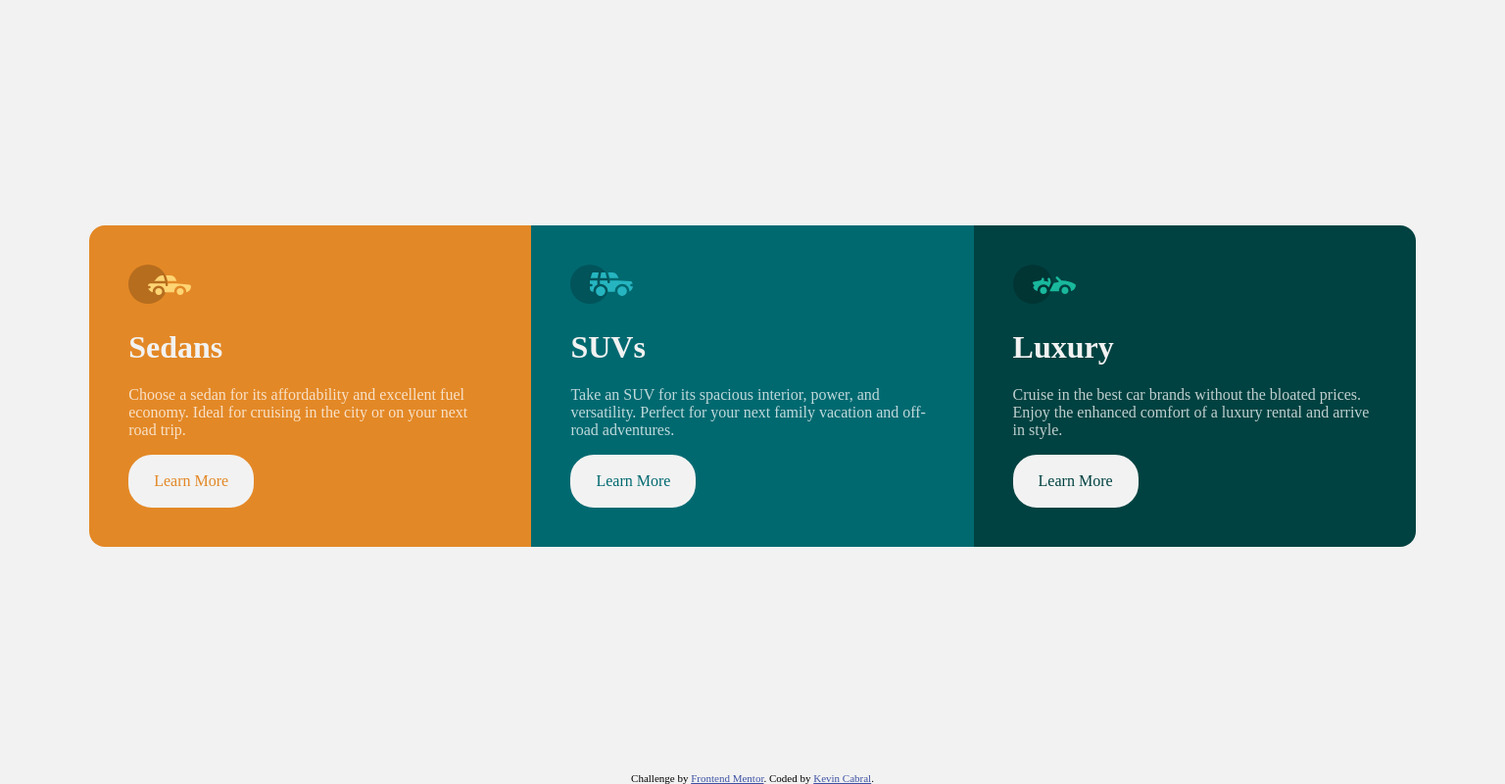
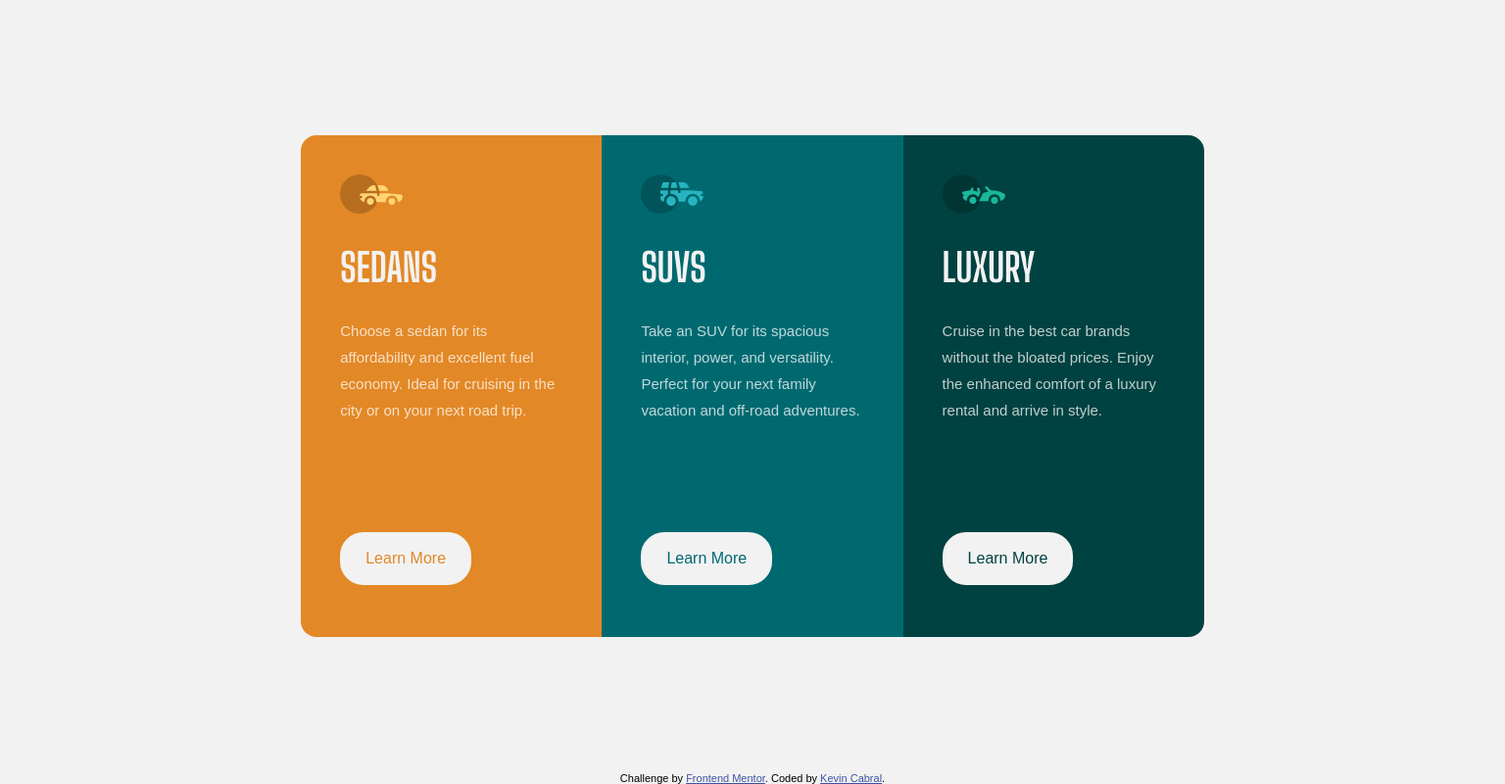
Before and after one commit to Kencral/3-column-preview-card-component, a plain HTML site: page index.html in a window 1536 px wide. Shown: the whole page at 98% size. Drawn offline with Linux system fonts and the light colour scheme.

Commit message:
add fonts and move button to the bottom

```diff
--- a/main-style.scss
+++ b/main-style.scss
@@ -1,3 +1,5 @@
+@import url('https://fonts.googleapis.com/css2?family=Big+Shoulders+Display:wght@700&family=Lexend+Deca&display=swap');
+
 .attribution {
     font-size: 11px;
     text-align: center;
@@ -11,6 +13,8 @@
 }
 * {
         box-sizing: border-box;
+        font-family: "Lexand Deca", sans-serif;
+        font-weight: 400;
 }
 body {
         margin: 0;
@@ -27,8 +31,16 @@ body {
                 background: #aaa;
                 max-width: 22rem;
                 max-height: 32rem;
+                .item-title {
+                    font-family: "Big Shoulders Display", cursive;
+                    text-transform: uppercase;
+                    font-size: 40px;
+                    font-weight: 700;
+                }
                 .item-info {
                         color: hsla(0, 0%, 100%, 0.75);
+                        font-size:15px;
+                        line-height: 1.8;
                 }
                 .item-link {
                         display:inline-block;
@@ -39,11 +51,12 @@ body {
                         vertical-align: middle;
                         @media (min-width: 1440px) {
                             border: 2px solid hsl(0, 0%, 95%);
-                            height: 34%;
+                            margin-top: 6rem;
                         }
                 }
                 @media (min-width: 1440px) {
-                    max-width: 30%;
+                    height: 45rem;
+                    width: 19.2rem;
                 }
         }
         .item-top {
```
Also changed, not shown: main-style.css, 1 other file.
